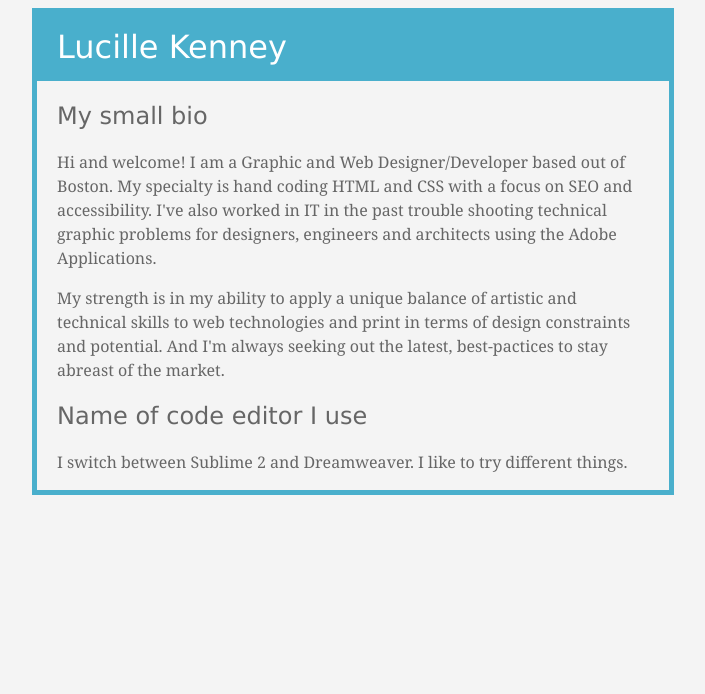
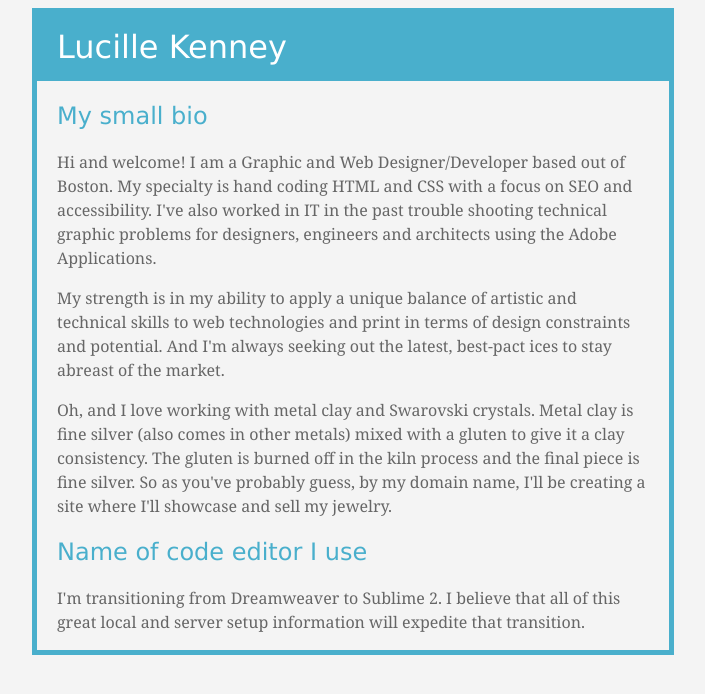
Before and after one commit to lakenney/p1.lucillekenneyjewelry.com, a PHP site: page / in a window 1280 px wide. Shown: the top 694 px of the page, without its empty margins (287-992 px from the left). Run offline with PHP 8.4, Linux system fonts and the light colour scheme.

Commit message:
Added hobby and small edits, spell check etc.

```diff
--- a/css/styles.css
+++ b/css/styles.css
@@ -16,6 +16,7 @@ h1 {
 	margin-top:0;
 }
 h2 {
+	color:#49afcc;
 	font-weight:normal;
 	padding-left: 20px;
 }
--- a/index.php
+++ b/index.php
@@ -7,9 +7,7 @@
 <meta name="description" content="CSCI E-15 Dynamic Web Applications with Susan Buck. Project: P1">
 <meta name="author" content="Lucille Kenney Hybridge web designer developer">
 
-<!--<link rel="stylesheet" href="/p1.lucillekenneyjewelry.com/css/styles.css" />-->
 <link rel="stylesheet" href="/css/styles.css" />
-
 
 </head>
 <body>
@@ -17,13 +15,18 @@
     <h1>Lucille Kenney</h1>
     <h2>My small bio</h2>
         <p>
-        Hi and welcome! I am a Graphic and Web Designer/Developer based out of Boston. My specialty is hand coding HTML and CSS with a focus on SEO and accessibility. I've also worked in IT in the past trouble shooting technical graphic problems for designers, engineers and architects using the Adobe Applications.
+            Hi and welcome! I am a Graphic and Web Designer/Developer based out of Boston. My specialty is hand coding HTML and CSS with a focus on SEO and accessibility. I've also worked in IT in the past trouble shooting technical graphic problems for designers, engineers and architects using the Adobe Applications.
         </p>
         <p>
-        My strength is in my ability to apply a unique balance of artistic and technical skills to web technologies and print in terms of design constraints and potential. And I'm always seeking out the latest, best-pactices to stay abreast of the market.
-    </p>
+            My strength is in my ability to apply a unique balance of artistic and technical skills to web technologies and print in terms of design constraints and potential. And I'm always seeking out the latest, best-pact ices to stay abreast of the market.
+        </p>
+        <p>
+            Oh, and I love working with metal clay and Swarovski crystals. Metal clay is fine silver (also comes in other metals) mixed with a gluten to give it a clay consistency. The gluten is burned off in the kiln process and the final piece is fine silver. So as you've probably guess, by my domain name, I'll be creating a site where I'll showcase and sell my jewelry.
+        </p>
     <h2>Name of code editor I use</h2>
-        <p>I switch between Sublime 2 and Dreamweaver. I like to try different things.</p>
+        <p>
+            I'm transitioning from Dreamweaver to Sublime 2. I believe that all of this great local and server setup information will expedite that transition.
+        </p>
 </div><!--end wrapper-->
 </body>
 </html>
```
